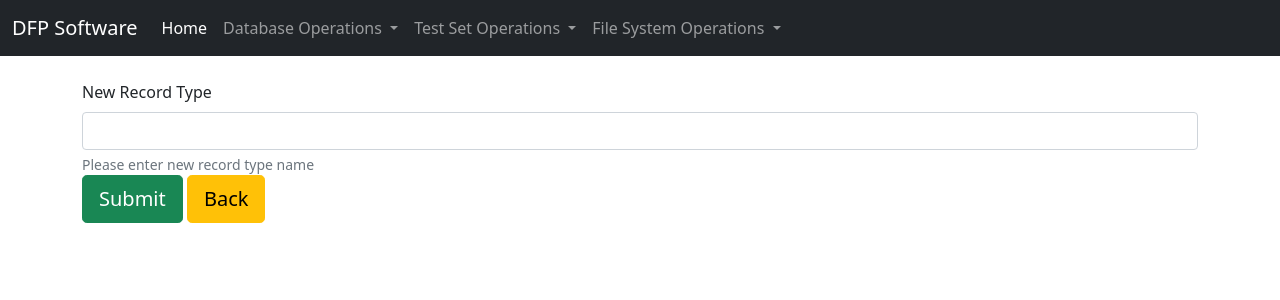
After one commit to melburmer/DFP_WEB, a Django app: template dfpproject/filesystem/templates/filesystem/add_record_type.html in a window 1280 px wide. The commit adds this page. Shown: the top 300 px of the page. Run offline with Django 3.2, Linux system fonts and the light colour scheme; the template is opened without the code that fills it, so the values that code supplies are empty; some libraries are stand-ins or nearby versions.

Commit message:
add new record type function is coded [ADD]

```diff
--- /dev/null
+++ b/dfpproject/filesystem/templates/filesystem/add_record_type.html
@@ -0,0 +1,20 @@
+{% extends "base.html" %}
+
+
+{% block content%}
+
+    <br>
+   <form action="{% url 'filesystem:add_record_type' %}" method="POST">
+     {% csrf_token %}
+     <div class="mb-3">
+        <label for="NewRecordType" class="form-label"> New Record Type </label>
+        <input type="text" class="form-control" id="NewRecordType" aria-describedby="InputHelp" name="NewRecordTypeInput">
+        <div id="InputHelp" class="form-text">Please enter new record type name</div>
+        <input type="submit" value="Submit" class="btn btn-success btn-lg">
+        <a class="btn btn-warning btn-lg" href="/"}">Back</a>
+
+    </div>
+
+
+   </form>
+{% endblock %}
--- a/dfpproject/filesystem/urls.py
+++ b/dfpproject/filesystem/urls.py
@@ -9,4 +9,7 @@ urlpatterns = [
     url(r'add_midas_version/$', views.AddMidasVersion.as_view(), name='add_midas_version'),
     url(r'add_project/$', views.AddProject.as_view(), name='add_project'),
     url(r'add_region/$', views.AddRegion.as_view(), name='add_region'),
+    url(r'add_record_type/$', views.AddRecordType.as_view(), name='add_record_type'),
+
+
 ]
--- a/dfpproject/templates/base.html
+++ b/dfpproject/templates/base.html
@@ -76,7 +76,7 @@
                 <li><hr class="dropdown-divider"></li>
                 <li><a class="dropdown-item" href="{% url 'filesystem:add_region' %}">Add New Region</a></li>
                 <li><hr class="dropdown-divider"></li>
-                <li><a class="dropdown-item" href="#">Add New Record Type</a></li>
+                <li><a class="dropdown-item" href="{% url 'filesystem:add_record_type' %}">Add New Record Type</a></li>
                 <li><hr class="dropdown-divider"></li>
                 <li><a class="dropdown-item" href="#">Add New Activity Type</a></li>
               </ul>
--- a/dfpproject/utils/fh_io.py
+++ b/dfpproject/utils/fh_io.py
@@ -174,7 +174,7 @@ def insert_new_record_type(new_record_type):
             os.system("python create_file_hierarchy.py")
             print("New record_type is successfully added to the file hierarchy")
         except Exception as e:
-            print(e)
+            raise SystemError("Error while executing create_file_hierarchy.py")
 
 
 
```
Also changed, not shown: dfpproject/filesystem/views.py (+24 -1 lines).
